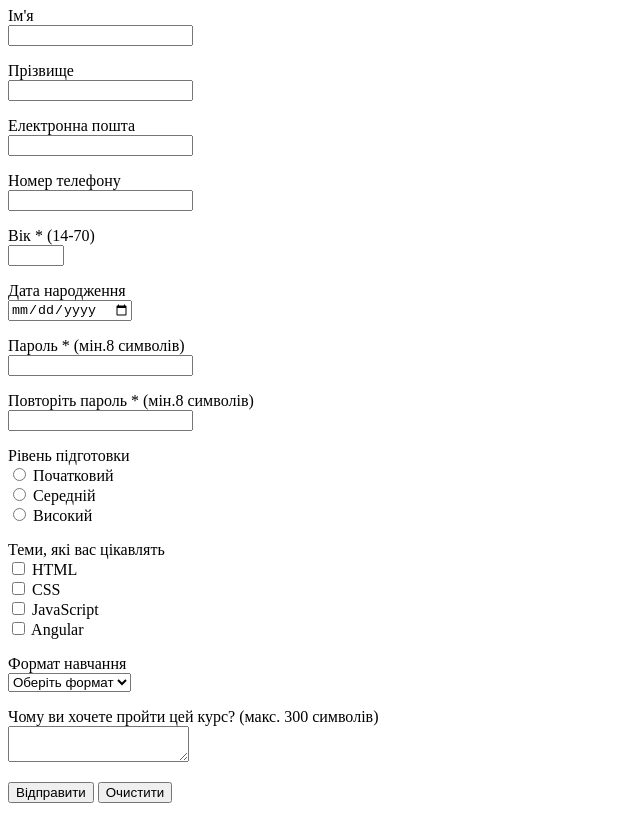
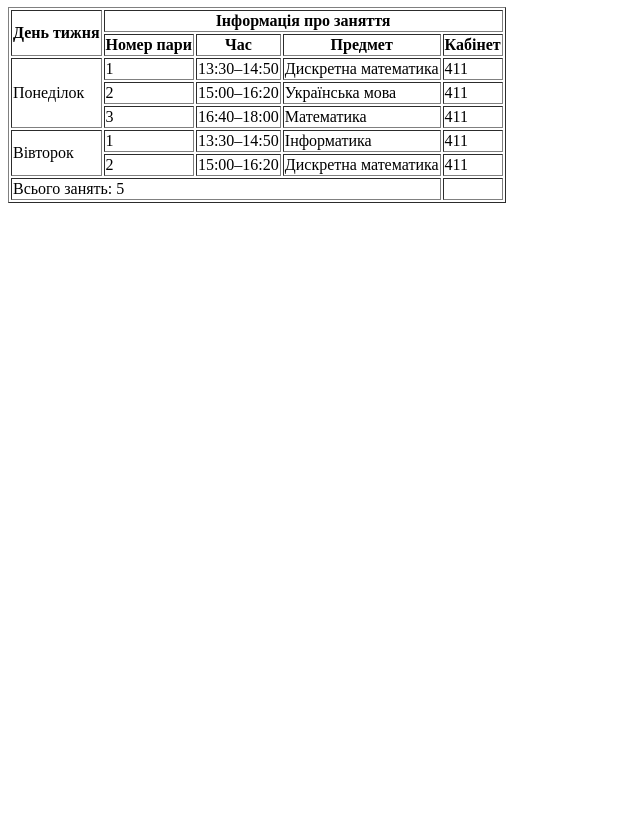
Before and after one commit to kiler77gg/I-21_Kislak_Serhii, a plain HTML site: page index.html in a window 1280 px wide. Shown: the part 73-892 px from the top of the page, without its empty margins (0-640 px from the left). After the commit the page ends 800 px from the top, so only its background shows below. Drawn offline with Linux system fonts and the light colour scheme.

Commit message:
Add files via upload
Практична робота Створення та Формотування

```diff
--- a/index.html
+++ b/index.html
@@ -1,88 +1,64 @@
 <!DOCTYPE html>
-<html lang="en">
+<html lang="uk">
 <head>
     <meta charset="UTF-8">
-        <meta name="viewport" content="width=device-width, initial-scale=1.0">
-        <title>Реєстрація на навчальний курс</title>
+    <title>Розклад занять</title>
 </head>
 <body>
-            <h1>Реєстрація на навчальний курс</h1>
-            <form>
-                <!--Ім'я-->
-                <p>
-                    <label>Ім'я</label><br>
-                    <input type="text" name="firstName" required>
-                </p>
-                <!--Прізвище-->
-                <p>
-                    <label>Прізвище</label><br>
-                    <input type="text" name="lastName" required>
-                </p>
-                <!--Електронна пошта-->
-                <p>
-                    <label>Електронна пошта</label><br>
-                    <input type="email" name="email" required>
-                </p>
-                <!--Номер телефону-->
-                <p>
-                    <label>Номер телефону</label><br>
-                    <input type="tel" name="phone" required>
-                </p>
-                <!--Вік-->
-                <p>
-                    <label>Вік * (14-70)</label><br>
-                    <input type="number" name="age" min="14" max="70" required>
-                </p>
-                <!--Дата народження-->
-                <p>
-                    <label>Дата народження</label><br>
-                    <input type="date" name="birthDate">
-                </p>
-                <!--Пароль-->
-                <p>
-                    <label>Пароль * (мін.8 символів)</label><br>
-                    <input type="password" name="password" minlength="8" required>
-                </p>
-                <!--Повторення пароля-->
-                <p>
-                    <label>Повторіть пароль * (мін.8 символів)</label><br>
-                    <input type="password" name="confirmPassword" minlength="8" required>
-                </p>
-                <!--Рівень підготовки-->
-                <p>
-                    <label>Рівень підготовки</label><br>
-                    <input type="radio" name="level" value="beginner" required> Початковий<br>
-                    <input type="radio" name="level" value="intermediate"> Середній<br>
-                    <input type="radio" name="level" value="advanced"> Високий
-                </p>
-                <!--Теми-->
-                <p>
-                    <label>Теми, які вас цікавлять</label><br>
-                    <input type="checkbox" name="topics" value="html"> HTML<br>
-                    <input type="checkbox" name="topics" value="css"> CSS<br>
-                    <input type="checkbox" name="topics" value="javascript"> JavaScript<br>
-                    <input type="checkbox" name="topics" value="angular"> Angular
-                </p>
-                <!--Формат навчання-->
-                <p>
-                    <label>Формат навчання</label><br>
-                    <select name="format">
-                        <option value="">Оберіть формат</option>
-                        <option value="online">Онлайн</option>
-                        <option value="offline">Офлайн</option>
-                        <option value="mixed">Змішаний</option>
-                    </select>
-                </p>
-                <!--Повідомлення-->
-                <p>
-                    <label>Чому ви хочете пройти цей курс? (макс. 300 символів)</label><br>
-                    <textarea name="message" maxlength="300"></textarea>
-                </p>
-                <!--Кнопки-->
-                <p>
-                    <button type="submit">Відправити</button>
-                    <button type="reset">Очистити</button>
-                </p>
-            </form>
+    <h1>Розклад занять</h1>
+    <table border="1">
+        <thead>
+            <tr>
+                <th rowspan="2">День тижня</th>
+                <th colspan="4">Інформація про заняття</th>
+            </tr>
+            <tr>
+                <th>Номер пари</th>
+                <th>Час</th>
+                <th>Предмет</th>
+                <th>Кабінет</th>
+            </tr>
+        </thead>
+        <tbody>
+            <tr>
+                <td rowspan="3">Понеділок</td>
+                <td>1</td>
+                <td>13:30–14:50</td>
+                <td>Дискретна математика</td>
+                <td>411</td>
+            </tr>
+            <tr>
+                <td>2</td>
+                <td>15:00–16:20</td>
+                <td>Українська мова</td>
+                <td>411</td>
+            </tr>
+            <tr>
+                <td>3</td>
+                <td>16:40–18:00</td>
+                <td>Математика</td>
+                <td>411</td>
+            </tr>
+            <tr>
+                <td rowspan="2">Вівторок</td>
+                <td>1</td>
+                <td>13:30–14:50</td>
+                <td>Інформатика</td>
+                <td>411</td>
+            </tr>
+            <tr>
+                <td>2</td>
+                <td>15:00–16:20</td>
+                <td>Дискретна математика</td>
+                <td>411</td>
+            </tr>
+        </tbody>
+        <tfoot>
+            <tr>
+                <td colspan="4">Всього занять: 5</td>
+                <td></td>
+            </tr>
+        </tfoot>
+    </table>
 </body>
 </html>
```
Lines whose indentation alone changed are shown as unchanged.
